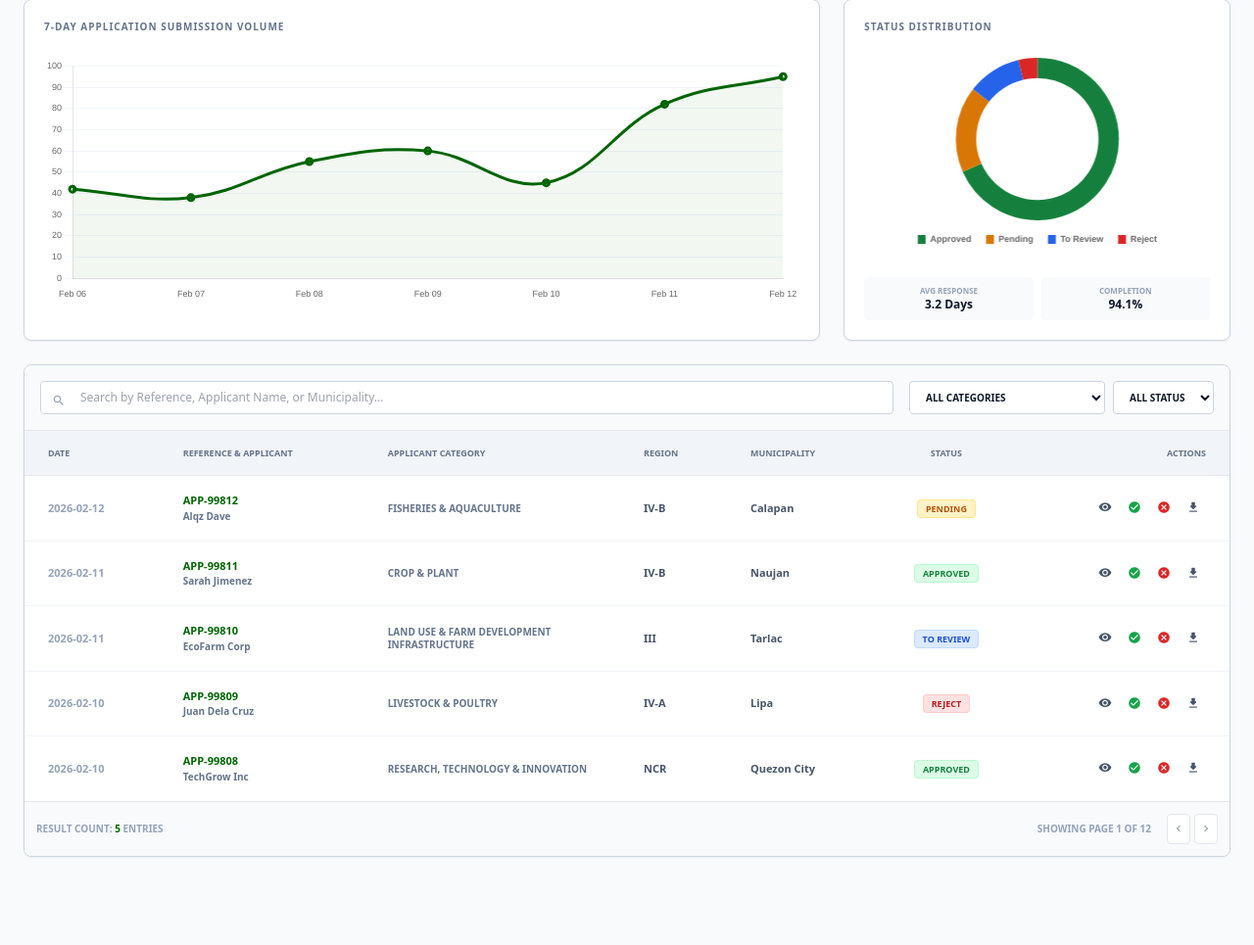
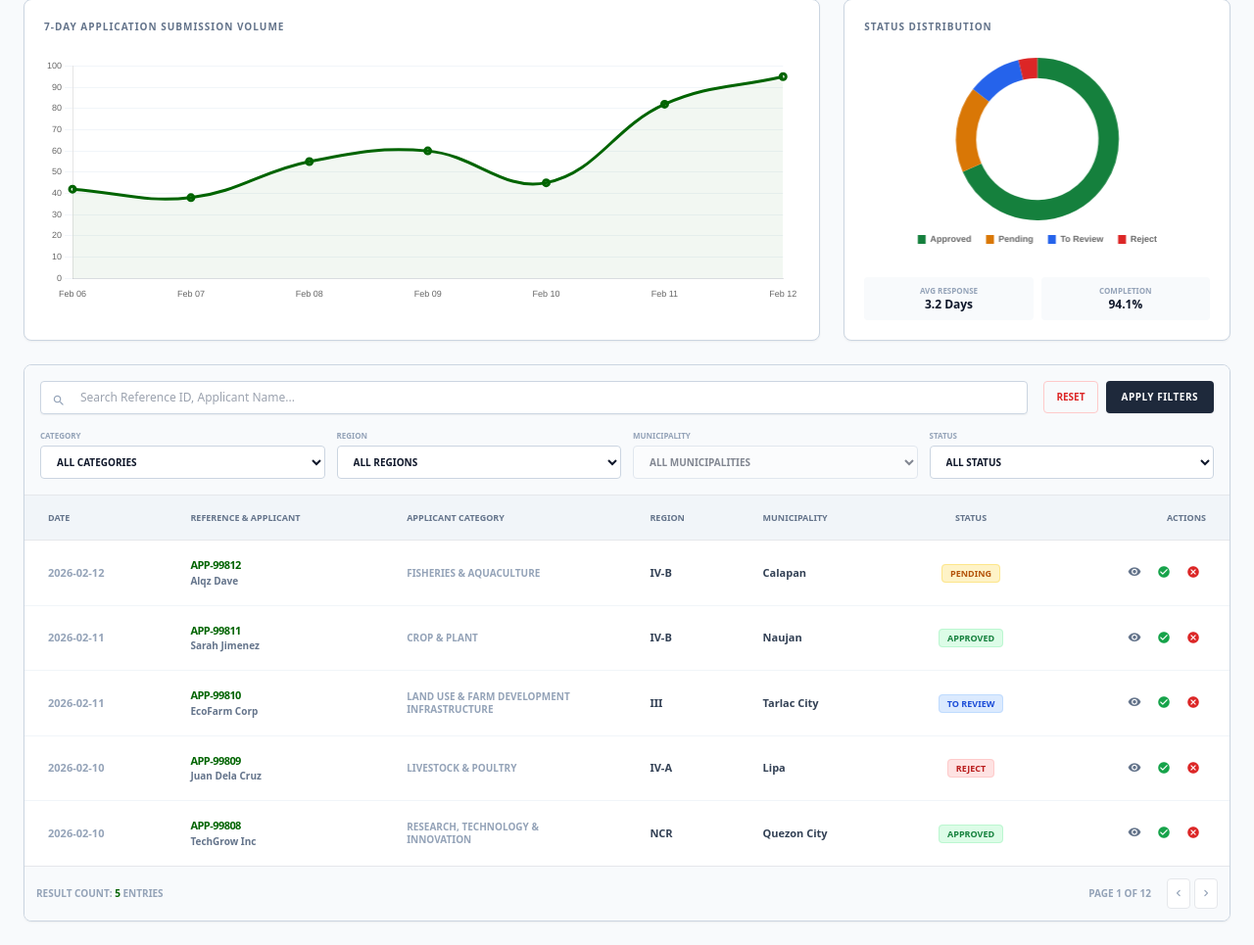
Before and after one commit to alqzdave/TLPH, a Flask app: template templates/super-admin/application-superadmin/application-superadmin.html in a window 1280 px wide. Shown: the part 251-1216 px from the top of the page at 98% size. Before the commit the page ends 1126 px from the top, so only its background shows below. Run offline with Flask 3, Linux system fonts and the light colour scheme; the template is opened without the code that fills it, so the values that code supplies are empty; parts of the project's set-up code (start-up, migrations or seed data) failed here and were passed over; some libraries are stand-ins or nearby versions.

Commit message:
appsuper

```diff
--- a/templates/super-admin/application-superadmin/application-superadmin.html
+++ b/templates/super-admin/application-superadmin/application-superadmin.html
@@ -93,22 +93,51 @@
 
     <div class="bg-white border border-slate-300 rounded-lg shadow-sm overflow-hidden flex flex-col">
 
-        <div class="p-4 bg-slate-50 border-b flex flex-wrap gap-4 items-center">
+        <div class="p-4 bg-slate-50 border-b space-y-4">
+            <div class="flex flex-wrap gap-4 items-center">
                 <div class="flex-1 min-w-[300px] relative">
                   <span class="material-icons-round absolute left-3 top-2.5 text-slate-400 text-sm">search</span>
-              <input id="tableSearch" class="w-full pl-10 pr-4 py-2 text-xs border border-slate-300 rounded focus:ring-1 focus:ring-denr outline-none" placeholder="Search by Reference, Applicant Name, or Municipality...">
+                  <input id="tableSearch" class="w-full pl-10 pr-4 py-2 text-xs border border-slate-300 rounded focus:ring-1 focus:ring-denr outline-none shadow-sm" placeholder="Search Reference ID, Applicant Name...">
                 </div>
                 <div class="flex gap-2">
-              <select id="catFilter" class="px-3 py-2 text-[10px] border border-slate-300 rounded font-black uppercase outline-none bg-white max-w-[200px]">
+                    <button id="resetFilters" class="px-3 py-2 text-[10px] font-black text-red-600 uppercase border border-red-200 rounded hover:bg-red-50 transition-colors">Reset</button>
+                    <button class="bg-slate-800 text-white px-4 py-2 text-[10px] font-black rounded shadow-sm uppercase tracking-wider">Apply Filters</button>
+                </div>
+            </div>
+
+            <div class="grid grid-cols-1 md:grid-cols-4 gap-3">
+              <div>
+                <label class="text-[8px] font-black text-slate-400 uppercase mb-1 block">Category</label>
+                <select id="catFilter" class="w-full px-3 py-2 text-[10px] border border-slate-300 rounded font-bold uppercase outline-none bg-white">
                   <option value="all">All Categories</option>
                 </select>
-              <select id="statusFilter" class="px-3 py-2 text-[10px] border border-slate-300 rounded font-black uppercase outline-none bg-white">
+              </div>
+              <div>
+                <label class="text-[8px] font-black text-slate-400 uppercase mb-1 block">Region</label>
+                <select id="regFilter" class="w-full px-3 py-2 text-[10px] border border-slate-300 rounded font-bold uppercase outline-none bg-white">
+                  <option value="all">All Regions</option>
+                  <option value="NCR">NCR</option>
+                  <option value="III">Region III</option>
+                  <option value="IV-A">Region IV-A</option>
+                  <option value="IV-B">Region IV-B</option>
+                </select>
+              </div>
+              <div>
+                <label class="text-[8px] font-black text-slate-400 uppercase mb-1 block">Municipality</label>
+                <select id="munFilter" class="w-full px-3 py-2 text-[10px] border border-slate-300 rounded font-bold uppercase outline-none bg-white disabled:opacity-50" disabled>
+                  <option value="all">All Municipalities</option>
+                </select>
+              </div>
+              <div>
+                <label class="text-[8px] font-black text-slate-400 uppercase mb-1 block">Status</label>
+                <select id="statusFilter" class="w-full px-3 py-2 text-[10px] border border-slate-300 rounded font-bold uppercase outline-none bg-white">
                   <option value="all">All Status</option>
                   <option>Approved</option>
                   <option>Pending</option>
                   <option>To Review</option>
                   <option>Reject</option>
                 </select>
+              </div>
             </div>
         </div>
 
@@ -125,18 +154,17 @@
                     <th class="px-6 py-4 text-right">Actions</th>
                   </tr>
                 </thead>
-                <tbody id="appTableBody" class="divide-y divide-slate-100 text-[11px] font-medium text-slate-600">
-                  </tbody>
+                <tbody id="appTableBody" class="divide-y divide-slate-100 text-[11px] font-medium text-slate-600"></tbody>
             </table>
         </div>
 
         <div class="p-3 bg-slate-50 border-t flex justify-between items-center text-[10px] font-black text-slate-400 uppercase">
             <div>Result Count: <span id="resCount" class="text-denr">0</span> Entries</div>
             <div class="flex items-center gap-4">
-              <span>Showing Page 1 of 12</span>
+              <span>Page 1 of 12</span>
               <div class="flex gap-1">
-                <button class="p-1 border bg-white rounded hover:bg-slate-100 transition-colors"><span class="material-icons-round text-sm">chevron_left</span></button>
-                <button class="p-1 border bg-white rounded hover:bg-slate-100 transition-colors"><span class="material-icons-round text-sm">chevron_right</span></button>
+                <button class="p-1 border bg-white rounded hover:bg-slate-100"><span class="material-icons-round text-sm">chevron_left</span></button>
+                <button class="p-1 border bg-white rounded hover:bg-slate-100"><span class="material-icons-round text-sm">chevron_right</span></button>
               </div>
             </div>
         </div>
@@ -154,25 +182,73 @@
       "Institutional & Cooperative Development"
     ];
 
+    // Regional Municipality Mapping
+    const MUN_DATA = {
+        "IV-B": ["Calapan", "Naujan", "Victoria", "Pola", "Pinamalayan", "Baco"],
+        "III": ["Tarlac City", "Concepcion", "Capas"],
+        "NCR": ["Quezon City", "Manila", "Makati"],
+        "IV-A": ["Lipa", "Batangas City", "Tanauan"]
+    };
+
     const MOCK_DATA = [
       { date: "2026-02-12", ref: "APP-99812", name: "Alqz Dave", cat: "Fisheries & Aquaculture", reg: "IV-B", mun: "Calapan", status: "Pending" },
       { date: "2026-02-11", ref: "APP-99811", name: "Sarah Jimenez", cat: "Crop & Plant", reg: "IV-B", mun: "Naujan", status: "Approved" },
-      { date: "2026-02-11", ref: "APP-99810", name: "EcoFarm Corp", cat: "Land Use & Farm Development infrastructure", reg: "III", mun: "Tarlac", status: "To Review" },
+      { date: "2026-02-11", ref: "APP-99810", name: "EcoFarm Corp", cat: "Land Use & Farm Development infrastructure", reg: "III", mun: "Tarlac City", status: "To Review" },
       { date: "2026-02-10", ref: "APP-99809", name: "Juan Dela Cruz", cat: "Livestock & Poultry", reg: "IV-A", mun: "Lipa", status: "Reject" },
       { date: "2026-02-10", ref: "APP-99808", name: "TechGrow Inc", cat: "Research, Technology & Innovation", reg: "NCR", mun: "Quezon City", status: "Approved" }
     ];
 
     function initTable() {
-      const body = document.getElementById('appTableBody');
       const catFilter = document.getElementById('catFilter');
-
-      // Populate Category Filter
       APP_CATEGORIES.forEach(c => {
         const opt = document.createElement('option');
         opt.value = c; opt.textContent = c; catFilter.appendChild(opt);
       });
 
+      // Handle Region Change to update Municipality Filter
+      document.getElementById('regFilter').addEventListener('change', function(e) {
+        const munFilter = document.getElementById('munFilter');
+        const region = e.target.value;
+
+        munFilter.innerHTML = '<option value="all">All Municipalities</option>';
+
+        if(region !== 'all' && MUN_DATA[region]) {
+            munFilter.disabled = false;
+            MUN_DATA[region].forEach(m => {
+                const opt = document.createElement('option');
+                opt.value = m; opt.textContent = m; munFilter.appendChild(opt);
+            });
+        } else {
+            munFilter.disabled = true;
+        }
+        applyFilters();
+      });
+
+      // Add listeners to other filters
+      ['tableSearch', 'catFilter', 'munFilter', 'statusFilter'].forEach(id => {
+          document.getElementById(id).addEventListener('input', applyFilters);
+      });
+
       renderTable(MOCK_DATA);
+    }
+
+    function applyFilters() {
+        const search = document.getElementById('tableSearch').value.toLowerCase();
+        const cat = document.getElementById('catFilter').value;
+        const reg = document.getElementById('regFilter').value;
+        const mun = document.getElementById('munFilter').value;
+        const status = document.getElementById('statusFilter').value;
+
+        const filtered = MOCK_DATA.filter(item => {
+            const matchSearch = item.ref.toLowerCase().includes(search) || item.name.toLowerCase().includes(search);
+            const matchCat = cat === 'all' || item.cat === cat;
+            const matchReg = reg === 'all' || item.reg === reg;
+            const matchMun = mun === 'all' || item.mun === mun;
+            const matchStatus = status === 'all' || item.status === status;
+            return matchSearch && matchCat && matchReg && matchMun && matchStatus;
+        });
+
+        renderTable(filtered);
     }
 
     function renderTable(data) {
@@ -184,31 +260,29 @@
         const tr = document.createElement('tr');
         tr.className = "hover:bg-denr-light/20 transition-colors group";
 
-        // Status Styling
-        let statusClass = "bg-slate-100 text-slate-600";
+        let statusClass = "bg-slate-100 text-slate-600 border-slate-200";
         if(row.status === 'Approved') statusClass = "bg-green-100 text-green-700 border-green-200";
         if(row.status === 'Pending') statusClass = "bg-amber-100 text-amber-700 border-amber-200";
         if(row.status === 'To Review') statusClass = "bg-blue-100 text-blue-700 border-blue-200";
         if(row.status === 'Reject') statusClass = "bg-red-100 text-red-700 border-red-200";
 
         tr.innerHTML = `
-          <td class="px-6 py-4 font-bold text-slate-400">${row.date}</td>
+          <td class="px-6 py-4 font-bold text-slate-400 whitespace-nowrap">${row.date}</td>
           <td class="px-6 py-4">
-            <div class="font-black text-denr uppercase">${row.ref}</div>
+            <div class="font-black text-denr uppercase tracking-tighter">${row.ref}</div>
             <div class="text-[10px] text-slate-500 font-bold">${row.name}</div>
           </td>
-          <td class="px-6 py-4 uppercase font-black text-[10px] text-slate-500 max-w-[200px] leading-tight">${row.cat}</td>
-          <td class="px-6 py-4 font-bold">${row.reg}</td>
-          <td class="px-6 py-4 font-bold">${row.mun}</td>
+          <td class="px-6 py-4 uppercase font-black text-[10px] text-slate-400 max-w-[180px] leading-tight">${row.cat}</td>
+          <td class="px-6 py-4 font-bold text-slate-700">${row.reg}</td>
+          <td class="px-6 py-4 font-bold text-slate-700">${row.mun}</td>
           <td class="px-6 py-4 text-center">
             <span class="px-2 py-0.5 rounded border text-[9px] font-black uppercase ${statusClass}">${row.status}</span>
           </td>
           <td class="px-6 py-4 text-right whitespace-nowrap">
             <div class="flex gap-1 justify-end">
-              <button title="View" class="p-1.5 hover:bg-slate-200 rounded text-slate-600"><span class="material-icons-round text-sm">visibility</span></button>
-              <button title="Approve" class="p-1.5 hover:bg-green-100 rounded text-green-600"><span class="material-icons-round text-sm">check_circle</span></button>
-              <button title="Reject" class="p-1.5 hover:bg-red-100 rounded text-red-600"><span class="material-icons-round text-sm">cancel</span></button>
-              <button title="Export" class="p-1.5 hover:bg-slate-200 rounded text-slate-600"><span class="material-icons-round text-sm">file_download</span></button>
+              <button class="p-1.5 hover:bg-slate-200 rounded text-slate-500"><span class="material-icons-round text-sm">visibility</span></button>
+              <button class="p-1.5 hover:bg-green-100 rounded text-green-600"><span class="material-icons-round text-sm">check_circle</span></button>
+              <button class="p-1.5 hover:bg-red-100 rounded text-red-600"><span class="material-icons-round text-sm">cancel</span></button>
             </div>
           </td>
         `;
@@ -217,7 +291,6 @@
     }
 
     function initCharts() {
-      // Trend Chart
       new Chart(document.getElementById('trendChart'), {
         type: 'line',
         data: {
@@ -233,7 +306,6 @@
         options: { responsive: true, maintainAspectRatio: false, plugins: { legend: { display: false } }, scales: { y: { beginAtZero: true, grid: { color: '#f1f5f9' }, ticks: { font: { size: 9 } } }, x: { grid: { display: false }, ticks: { font: { size: 9 } } } } }
       });
 
-      // Status Doughnut
       new Chart(document.getElementById('statusChart'), {
         type: 'doughnut',
         data: {
@@ -241,8 +313,7 @@
           datasets: [{
             data: [567, 142, 89, 31],
             backgroundColor: ['#15803d', '#d97706', '#2563eb', '#dc2626'],
-            borderWidth: 0,
-            hoverOffset: 10
+            borderWidth: 0
           }]
         },
         options: {
```
Lines whose indentation alone changed are shown as unchanged.
